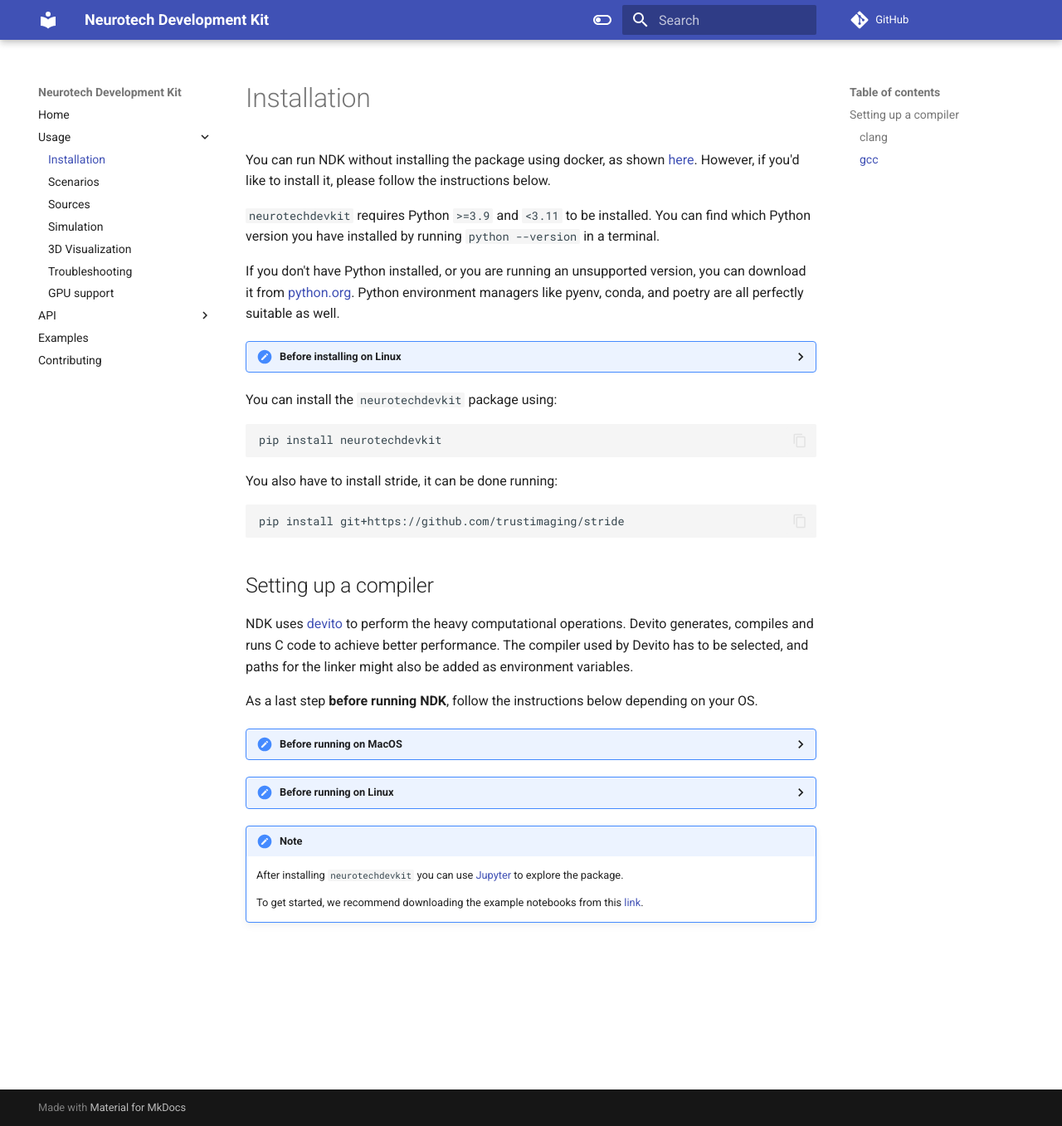
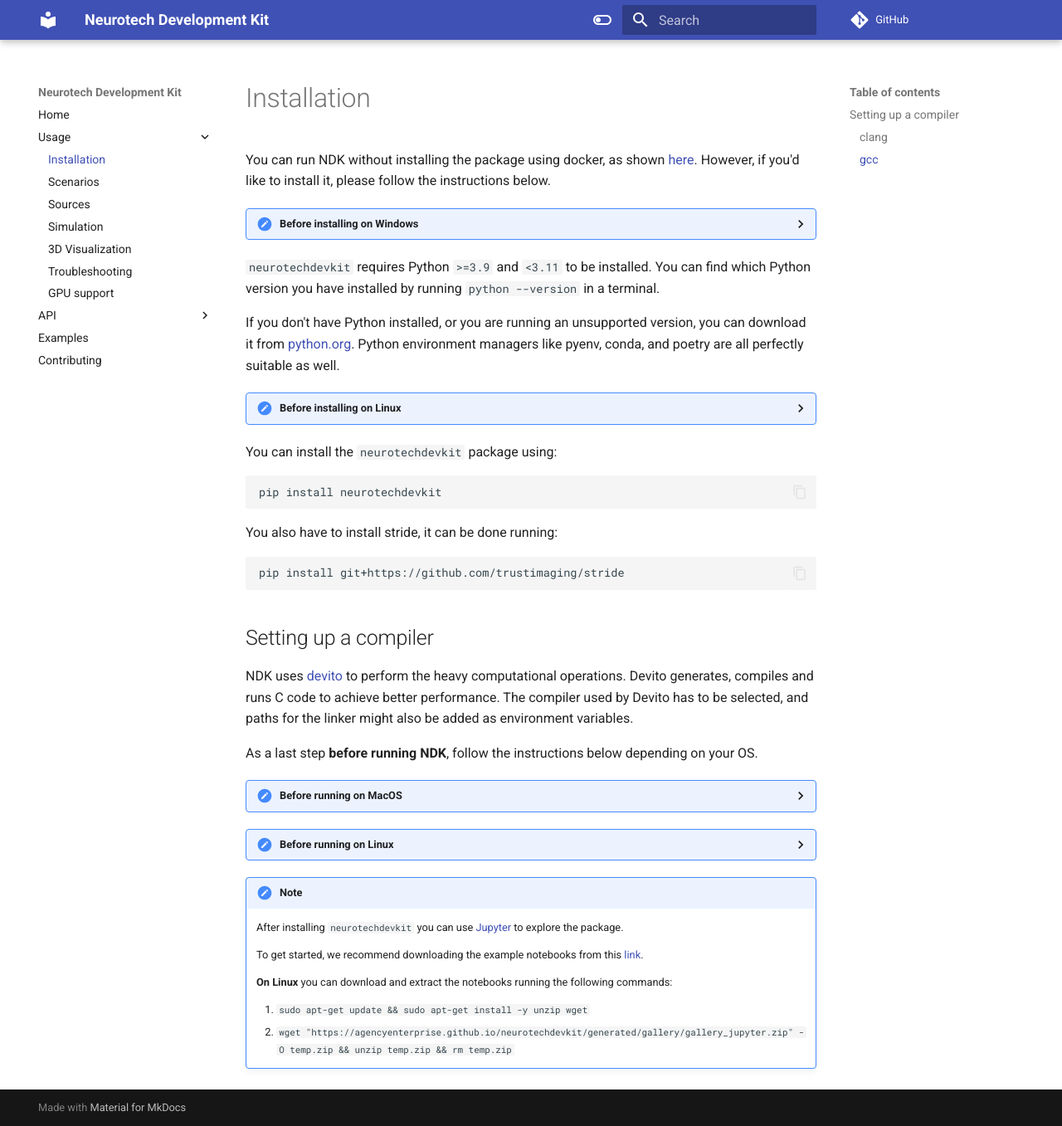
Before and after one commit to agencyenterprise/neurotechdevkit, an MkDocs documentation site: the page built from docs/usage/installation.md, in a window 1280 px wide and 1357 px high. Shown: the whole window at 83% size. Built offline with MkDocs 1.6.1 and Material for MkDocs 9.7.7, drawn with Linux system fonts in a browser that asks for light colours; comment, search, counter and statistics services are not loaded.

Commit message:
Adding Windows installation instructions (#71)
* Adding Windows installation instructions

* Adding command to download and extract the notebook packages

```diff
--- a/docs/usage/installation.md
+++ b/docs/usage/installation.md
@@ -1,6 +1,12 @@
 # Installation
 
 You can run NDK without installing the package using docker, as shown [here](../index.md#running). However, if you'd like to install it, please follow the instructions below.
+
+??? "Before installing on Windows"
+
+    1. Install [Ubuntu on WSL](https://ubuntu.com/tutorials/install-ubuntu-on-wsl2-on-windows-11-with-gui-support#1-overview).
+
+    1. Follow the the `Linux` steps described in this page inside your Ubuntu shell.
 
 `neurotechdevkit` requires Python `>=3.9` and `<3.11` to be installed. You can find which Python version you have installed by running `python --version` in a terminal.
 
@@ -132,3 +138,8 @@
     After installing `neurotechdevkit` you can use [Jupyter](https://jupyterlab.readthedocs.io/en/stable/) to explore the package.
 
     To get started, we recommend downloading the example notebooks from this [link](https://agencyenterprise.github.io/neurotechdevkit/generated/gallery/gallery_jupyter.zip).
+
+    **On Linux** you can download and extract the notebooks running the following commands:
+
+    1. `sudo apt-get update && sudo apt-get install -y unzip wget`
+    1. `wget "https://agencyenterprise.github.io/neurotechdevkit/generated/gallery/gallery_jupyter.zip" -O temp.zip && unzip temp.zip && rm temp.zip`
```
